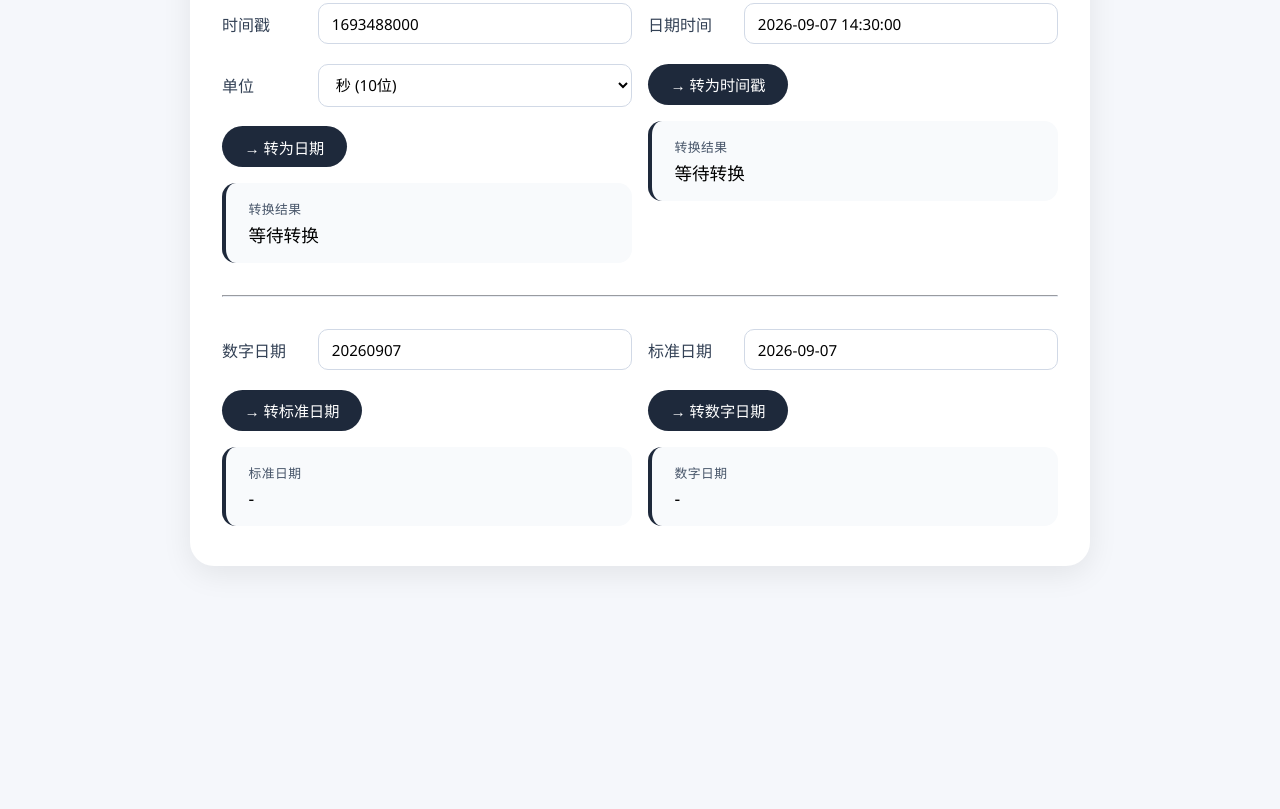
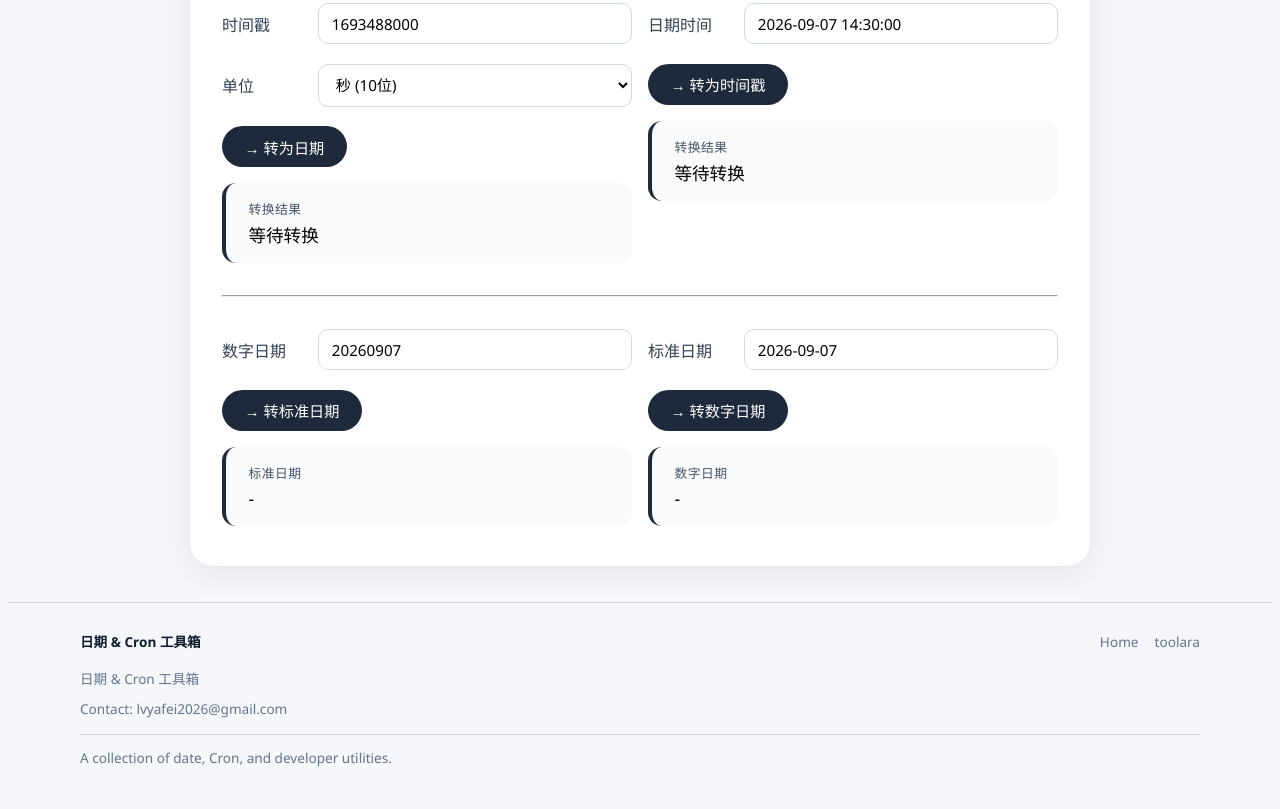
Before and after one commit to lvyafei2026-coder/code-tools, a plain HTML site: page index.html in a window 1280 px wide. Shown: the part 302-1111 px from the top of the page. Before the commit the page ends 900 px from the top, so only its background shows below. Drawn offline with Linux system fonts and the light colour scheme.

Commit message:
Add site footer and Music auth navigation

```diff
--- a/index.html
+++ b/index.html
@@ -205,6 +205,20 @@
 
 body { display: block; padding: 0; }
 .container { margin: 2rem auto; }
+</style>
+<style>
+.site-footer { margin-top: 36px; padding: 28px 20px 36px; border-top: 1px solid var(--border, rgba(100,116,139,0.25)); color: var(--muted, #64748b); font-size: 0.85rem; line-height: 1.6; }
+.site-footer-inner { max-width: 1120px; margin: 0 auto; }
+.site-footer-details { text-align: left; }
+.site-footer-top { display: flex; align-items: center; justify-content: space-between; gap: 16px; flex-wrap: wrap; }
+.site-footer-brand { color: var(--text, #0f1c2e); font-weight: 700; text-decoration: none; }
+.site-footer-nav { display: flex; align-items: center; gap: 16px; flex-wrap: wrap; }
+.site-footer a { color: inherit; text-decoration: none; }
+.site-footer a:hover { color: var(--accent, #2563eb); text-decoration: underline; }
+.site-footer-description { max-width: 760px; margin: 16px 0 8px; }
+.site-footer-contact { margin: 8px 0; }
+.site-footer-privacy { margin: 14px 0 0; padding-top: 12px; border-top: 1px solid var(--border, rgba(100,116,139,0.25)); }
+@media (max-width: 560px) { .site-footer-top { align-items: flex-start; flex-direction: column; gap: 10px; } .site-footer-nav { gap: 12px; } }
 </style>
 </head>
 <body>
@@ -613,5 +627,16 @@
     document.getElementById('cronValidateBtn').click();
 });
 </script>
+<footer class="site-footer">
+<div class="site-footer-inner"><div class="site-footer-details">
+<div class="site-footer-top">
+<span class="site-footer-brand" data-i18n="title">日期 &amp; Cron 工具箱</span>
+<nav class="site-footer-nav" aria-label="Quick navigation"><a href="/">Home</a><a href="https://toolara.dev/">toolara</a></nav>
+</div>
+<p class="site-footer-description">日期 &amp; Cron 工具箱</p>
+<p class="site-footer-contact"><span>Contact:</span> <a href="mailto:lvyafei2026@gmail.com">lvyafei2026@gmail.com</a></p>
+</div><p class="site-footer-privacy">A collection of date, Cron, and developer utilities.</p>
+</div>
+</footer>
 </body>
 </html>
```
